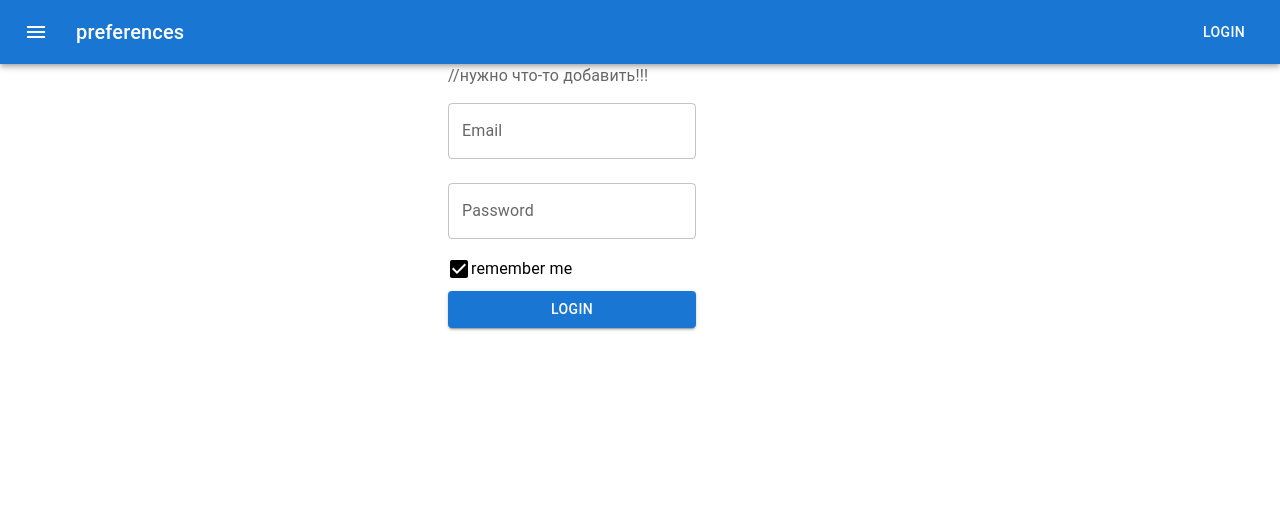
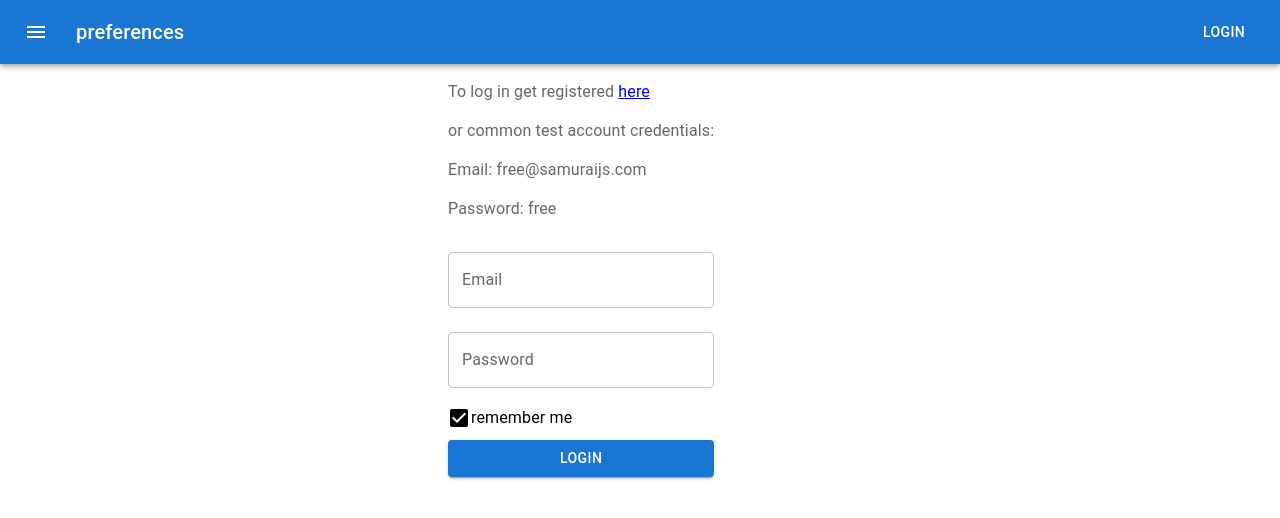
Before and after one commit to wostrau/todolist-for-students, a React (Create React App) app: page /login in a window 1280 px wide. Shown: the top 518 px of the page. Built offline with nearby package versions, Linux system fonts and the light colour scheme.

Commit message:
IN PROGRESS - 22nd lesson from todolist-for-students playlist / stopped at: 49:00 / topic: login page / last issue test: jest + axios

```diff
--- a/src/api/todolists-api.ts
+++ b/src/api/todolists-api.ts
@@ -11,7 +11,7 @@ const instance = axios.create({
     ...settings
 });
 
-//api
+//api-todolist
 export const todolistsAPI = {
     getTodolists() {
         return instance.get<TodolistType[]>('todo-lists');
@@ -46,7 +46,21 @@ export const todolistsAPI = {
     },
 };
 
+//api-auth
+export const authAPI = {
+    login(data: LoginParamTypes) {
+        const promise = instance.post<ResponseType<{userId?: number}>>('auth/login', data);
+        return promise;
+    }
+};
+
 //types
+export type LoginParamTypes = {
+    email: string
+    password: string
+    rememberMe: boolean
+    captcha?: string
+};
 export type ResponseType<D = {}> = {
     resultCode: number
     messages: Array<string>
@@ -83,6 +97,8 @@ export type UpdateTaskType = {
     startDate: string
     deadline: string
 };
+
+//types-enums
 export enum TaskStatuses {
     New,
     InProgress,
--- a/src/app/store.ts
+++ b/src/app/store.ts
@@ -3,6 +3,7 @@ import {TodolistActionsType, todolistsReducer} from '../features/TodolistsList/t
 import {TaskActionsType, tasksReducer} from '../features/TodolistsList/tasks-reducer';
 import {appReducer, SetAppErrorActionType, SetAppStatusActionType} from './app-reducer';
 import thunkMiddleware, {ThunkDispatch} from 'redux-thunk';
+import {LoginActionsType} from '../features/TodolistsList/Login/login-reducer';
 
 const rootReducer = combineReducers({
     todolists: todolistsReducer,
@@ -16,6 +17,7 @@ export type AppRootStateType = ReturnType<typeof rootReducer>;
 type AppActionsType =
     | TodolistActionsType
     | TaskActionsType
+    | LoginActionsType
     | SetAppStatusActionType
     | SetAppErrorActionType
 export type AppDispatch = ThunkDispatch<AppRootStateType, unknown, AppActionsType>
--- a/src/features/TodolistsList/Login/Login.tsx
+++ b/src/features/TodolistsList/Login/Login.tsx
@@ -2,8 +2,13 @@ import React from 'react';
 import {Button, FormControl, FormControlLabel, FormGroup, FormLabel, Grid, TextField} from '@mui/material';
 import {CheckBox} from '@mui/icons-material';
 import {useFormik} from 'formik';
+import {useDispatch} from 'react-redux';
+import {loginTC, LoginThunkDispatch} from './login-reducer';
 
 export const Login = () => {
+    const useAppDispatch = () => useDispatch<LoginThunkDispatch>();
+    const dispatch = useAppDispatch();
+
     const formik = useFormik({
         validate: (values) => {
             if (!values.email) {
@@ -19,7 +24,7 @@ export const Login = () => {
             rememberMe: false
         },
         onSubmit: values => {
-            alert(JSON.stringify(values))
+            dispatch(loginTC(values));
         }
     });
 
@@ -31,7 +36,21 @@ export const Login = () => {
             <form onSubmit={formik.handleSubmit}>
                 <FormControl>
                     <FormLabel>
-                        //нужно что-то добавить!!!
+                        <p>
+                            To log in get registered <a
+                            href={'https://social-network.samuraijs.com/'}
+                            target={'_blank'}
+                        >here</a>
+                        </p>
+                        <p>
+                            or common test account credentials:
+                        </p>
+                        <p>
+                            Email: free@samuraijs.com
+                        </p>
+                        <p>
+                            Password: free
+                        </p>
                     </FormLabel>
                     <FormGroup>
                         <TextField
@@ -53,7 +72,7 @@ export const Login = () => {
                             control={
                                 <CheckBox
                                     {...formik.getFieldProps('rememberMe')}
-                                    checked={formik.values.rememberMe}
+                                    //checked={formik.values.rememberMe}
                                 />
                             }
                         />
--- a/src/features/TodolistsList/Login/login-reducer.ts
+++ b/src/features/TodolistsList/Login/login-reducer.ts
@@ -1,10 +1,15 @@
-import {SetAppErrorActionType, SetAppStatusActionType} from '../../../app/app-reducer';
+import {SetAppErrorActionType, setAppStatusAC, SetAppStatusActionType} from '../../../app/app-reducer';
 import {Dispatch} from 'redux';
+import {authAPI, LoginParamTypes} from '../../../api/todolists-api';
+import {Simulate} from 'react-dom/test-utils';
+import error = Simulate.error;
+import {handleServerAppError, handleServerNetworkError} from '../../../utilities/error-utilities';
+import {ThunkDispatch} from 'redux-thunk';
 
-const initialState: TaskStateType = {};
+const initialSate: LoginInitialStateType = {};
 
 //reducer
-export const loginReducer = (state: TaskStateType = initialState, action: LoginActionsType): TaskStateType => {
+export const loginReducer = (state: LoginInitialStateType = initialSate, action: LoginActionsType): LoginInitialStateType => {
     switch (action.type) {
 
 
@@ -23,12 +28,24 @@ export const setTasksAC = (tasks: Array<TaskType>, todolistId: string) => ({
 */
 
 //thunks
-export const fetchTasksTC = (email: string, password: string, rememberMe: boolean) => (dispatch: LoginThunkDispatch) => {
-    alert('digital outcast')
+export const loginTC = (data: LoginParamTypes) => (dispatch: LoginThunkDispatch) => {
+    dispatch(setAppStatusAC('loading'));
+    authAPI.login(data)
+        .then(res => {
+            if (res.data.resultCode === 0) {
+                alert('YO!')
+                dispatch(setAppStatusAC('succeeded'))
+            } else {
+                handleServerAppError(res.data, dispatch);
+            }
+        })
+        .catch((error) => {
+            handleServerNetworkError(error, dispatch);
+        });
 };
 
 //types
 
 export type LoginActionsType = any;
-
-type LoginThunkDispatch = Dispatch<LoginActionsType | SetAppStatusActionType | SetAppErrorActionType>;
+export type LoginInitialStateType = {};
+export type LoginThunkDispatch = ThunkDispatch<LoginInitialStateType, unknown, LoginActionsType | SetAppStatusActionType | SetAppErrorActionType>;
```
